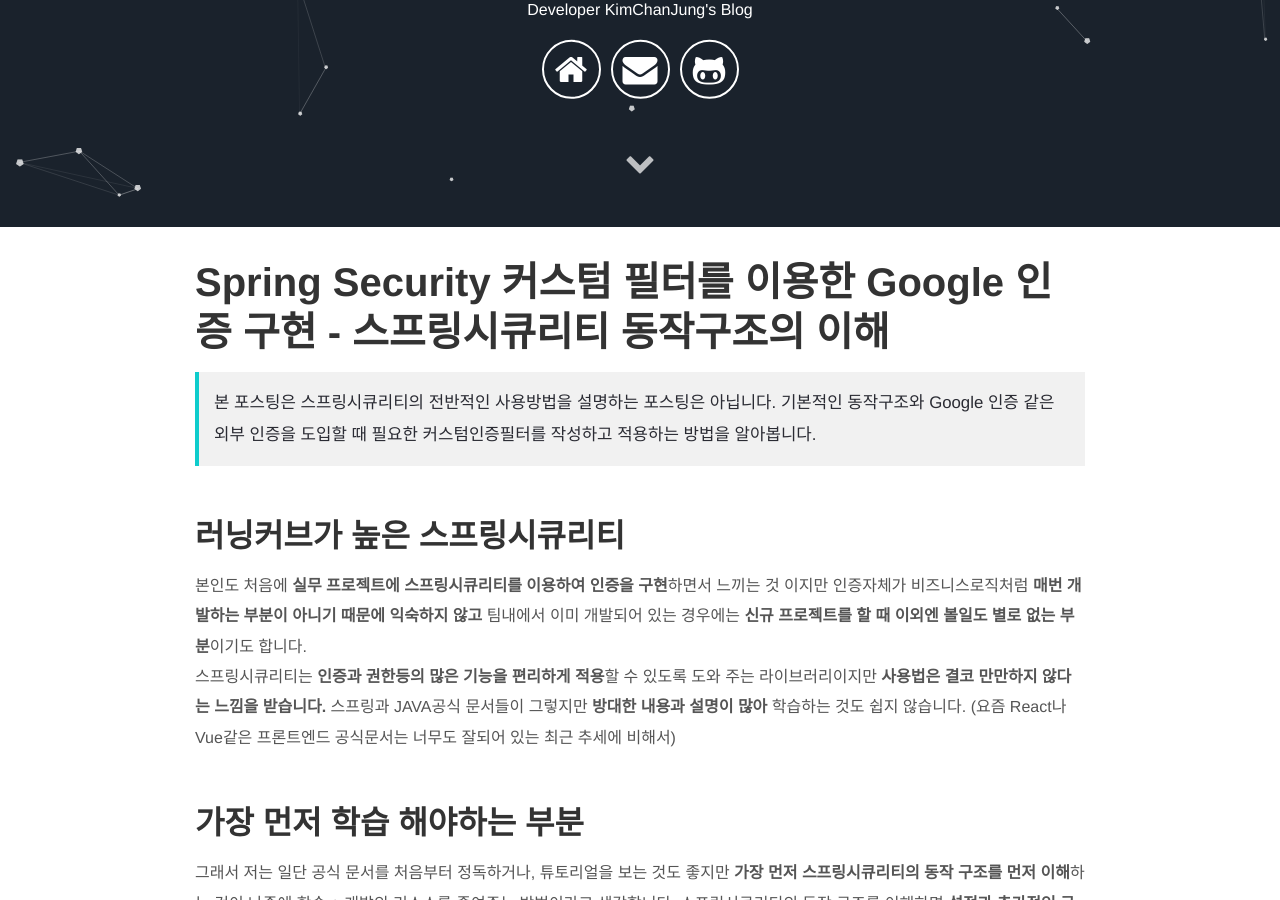
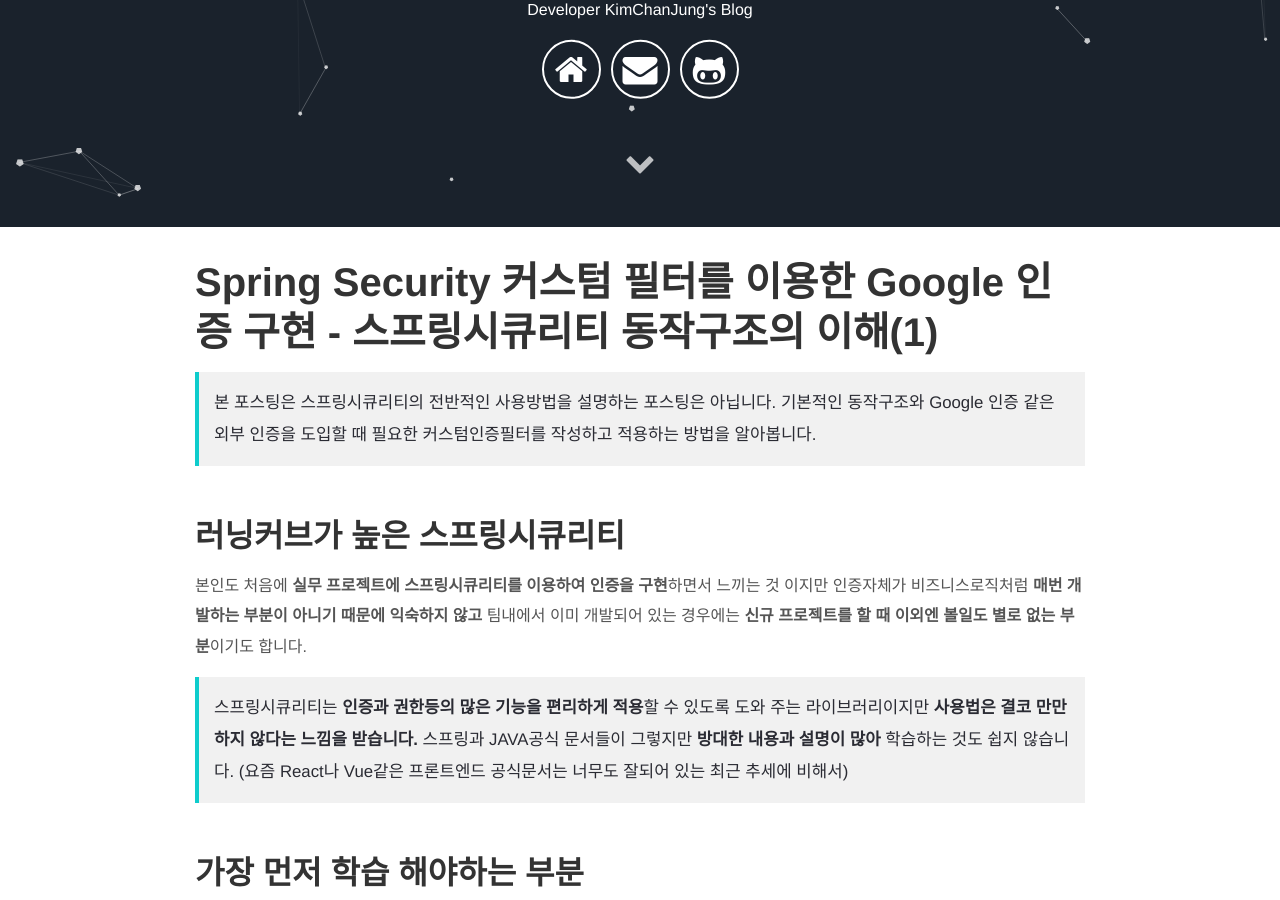
Before and after one commit to kimchanjung/blog-backup, a Jekyll site: the page built from _posts/spring/2020-06-29-spring-security-01.md, in a window 1280 px wide and 900 px high, scrolled down 673 px. Built offline with Jekyll 4.4.1, drawn with Linux system fonts in a browser that asks for light colours; some of the changed text lies outside the part shown.

Commit message:
파일명 수정

```diff
--- a/_posts/spring/2020-06-29-spring-security.md
+++ b/_posts/spring/2020-06-29-spring-security-01.md
@@ -8,18 +8,21 @@
 published: true
 ---
 
-# Spring Security 커스텀 필터를 이용한 Google 인증 구현 - 스프링시큐리티 동작구조의 이해
+# Spring Security 커스텀 필터를 이용한 Google 인증 구현 - 스프링시큐리티 동작구조의 이해(1)
 > 본 포스팅은 스프링시큐리티의 전반적인 사용방법을 설명하는 포스팅은 아닙니다. 기본적인 동작구조와 Google 인증 같은 외부 인증을 도입할 때 필요한 커스텀인증필터를 작성하고 적용하는 방법을 알아봅니다.
 
 ## 러닝커브가 높은 스프링시큐리티
 본인도 처음에 **실무 프로젝트에 스프링시큐리티를 이용하여 인증을 구현**하면서 느끼는 것 이지만 인증자체가 비즈니스로직처럼 **매번 개발하는 부분이 아니기 때문에 익숙하지 않고** 팀내에서 이미 개발되어 있는 경우에는 **신규 프로젝트를 할 때 이외엔 볼일도 별로 없는 부분**이기도 합니다.
-스프링시큐리티는 **인증과 권한등의 많은 기능을 편리하게 적용**할 수 있도록 도와 주는 라이브러리이지만 **사용법은 결코 만만하지 않다는 느낌을 받습니다.** 스프링과 JAVA공식 문서들이 그렇지만 **방대한 내용과 설명이 많아** 학습하는 것도 쉽지 않습니다. (요즘 React나 Vue같은 프론트엔드 공식문서는 너무도 잘되어 있는 최근 추세에 비해서)
+> 스프링시큐리티는 **인증과 권한등의 많은 기능을 편리하게 적용**할 수 있도록 도와 주는 라이브러리이지만 **사용법은 결코 만만하지 않다는 느낌을 받습니다.** 스프링과 JAVA공식 문서들이 그렇지만 **방대한 내용과 설명이 많아** 학습하는 것도 쉽지 않습니다. (요즘 React나 Vue같은 프론트엔드 공식문서는 너무도 잘되어 있는 최근 추세에 비해서)
 
 ## 가장 먼저 학습 해야하는 부분
-그래서 저는 일단 공식 문서를 처음부터 정독하거나, 튜토리얼을 보는 것도 좋지만 **가장 먼저 스프링시큐리티의 동작 구조를 먼저 이해**하는 것이 나중에 학습 + 개발의 리소스를 줄여주는 방법이라고 생각합니다. 스프링시큐리티의 동작 구조를 이해하면 **설정과 추가적인 구현 및 변경이 어느 부분에 적용되어야 되는지 파악이 빨라** 집니다.
+그래서 저는 일단 공식 문서를 처음부터 정독하거나, 튜토리얼을 보는 것도 좋지만 **가장 먼저 스프링시큐리티의 동작 구조를 먼저 이해**하는 것이 나중에 학습 + 개발의 리소스를 줄여주는 방법이라고 생각합니다.
+> 스프링시큐리티의 동작 구조를 이해하면 **설정과 추가적인 구현 및 변경이 어느 부분에 적용되어야 되는지 파악이 빨라** 집니다.
 
 ## 스프링시큐리티의 동작 구조
-스프링시큐리티는 각각의 **역할에 맞는 작업을 처리하는 여러개의 필터들이 체인형태로 구성**되어 순서에 따라 순차적으로 수행됩니다. 그중 **UsernamePasswordAuthenticationFilter**가 **인증처리를 담당**하고 있습니다.
+> 스프링시큐리티는 각각의 **역할에 맞는 작업을 처리하는 여러개의 필터들이 체인형태로 구성**되어 순서에 따라 순차적으로 수행됩니다.
+
+그 중 **UsernamePasswordAuthenticationFilter**가 **인증처리를 담당**하고 있습니다.
 #### Spring Security Flow Communication Diagram
 ![spring-security-flow-diagram](/post-img/spring-security/spring-security-flow-diagram.png)
 [그림1] 스프링시큐리티 동작구조
@@ -28,7 +31,7 @@
 > 1: doFilter(request: HttpServletRequest, response: HttpServletResponse)
 
 브라우저의 로그인화면에서 아이디와 비번을 입력하고 확인을 누르면 서버에 로그인 인증 요청을 하게 되고
-스프링시큐리티에 **Chain형태로 구성된 Filter들이 순서에 따라 doFilter메소드들이 호출되어 각각의 역할로직들이 수행되게 됩니다.
+스프링시큐리티에 **Chain**형태로 구성된 **Filter**들이 순서에 따라 **doFilter**메소드들이 호출되어 각각의 역할로직들이 수행되게 됩니다.
 
 #### 2. 인증 처리 담당하는 UsernamePasswordAuthenticationFilter 실행된다.
 > 2: attemptAuthentication(request: HttpServletRequest, response: HttpServletResponse):Authentication
```
